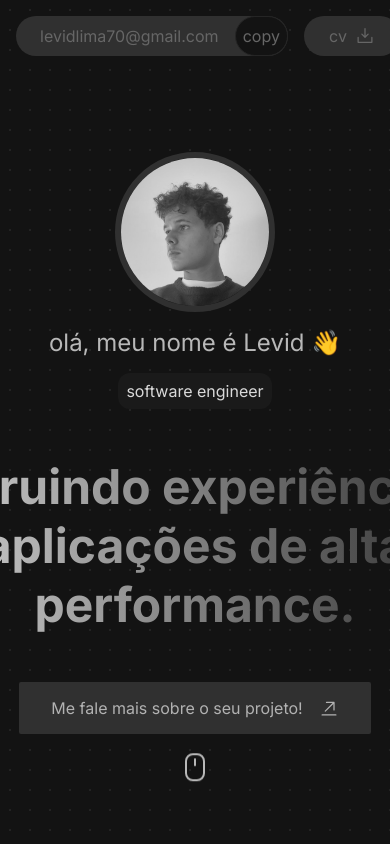
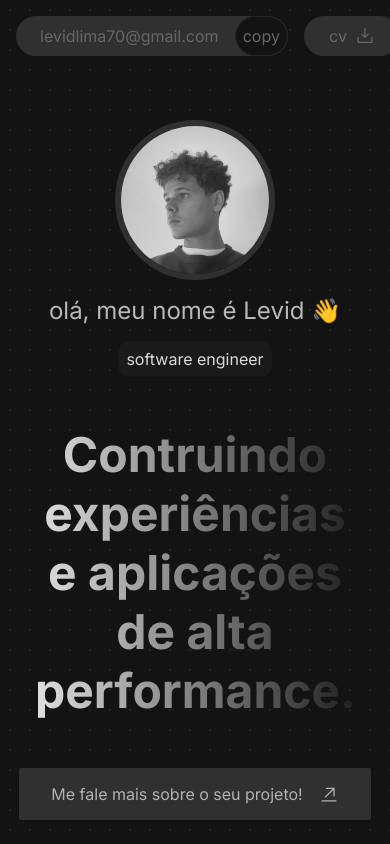
Before and after one commit to DEVLevid/levid-lima-web, a Next.js app: page / in a window 390 px wide. Shown: the top 844 px of the page. Built offline with nearby package versions, Linux system fonts and the light colour scheme.

Commit message:
refactor: Creating mobile version for home component.

```diff
--- a/src/components/home/styles.module.scss
+++ b/src/components/home/styles.module.scss
@@ -115,3 +115,16 @@
     }
   }
 }
+
+@media (max-width: 1280px) {
+  .container {
+    margin-top: 2rem;
+    .title {
+      width: 20rem;
+    }
+
+    .homeScroll {
+      bottom: -2.5rem;
+    }
+  }
+}
```
